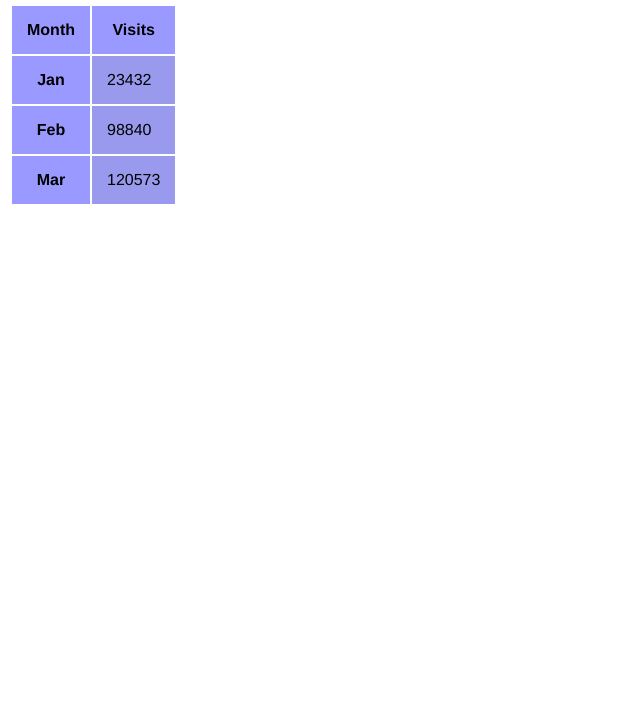
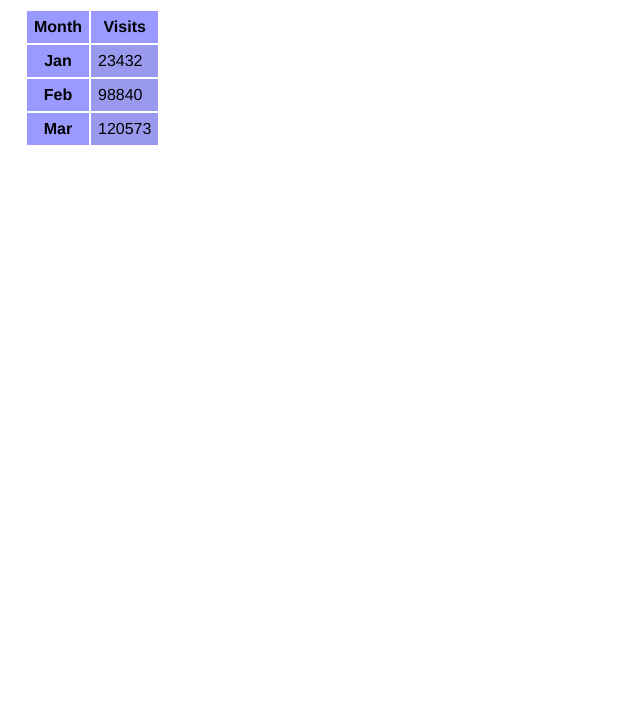
Before and after one commit to frameworkdartboard/howdidthisgethere, a plain HTML site: page index.html in a window 1280 px wide. Shown: the part 72-800 px from the top of the page, without its empty margins (0-640 px from the left). Drawn offline with Linux system fonts and the light colour scheme.

Commit message:
one more modify to css also trying to use my github frameworkdartboard

```diff
--- a/css/default.css
+++ b/css/default.css
@@ -2,13 +2,13 @@ BODY
 {
   font-family: sans-serif;
   font: large Helvetica, Arial, sans-serif;
-  margin-left: 10px;
-  margin-top: 10px;
+  margin-left: 25px;
+  margin-top: 15px;
 }
 TABLE
 {
   border-width: 1px;
   border-color: 0000cc;
 }
-TH { background-color: 9999ff; padding: 15px; }
-TD { background-color: 9999ee; padding: 15px; }
+TH { background-color: 9999ff; padding: 7px; }
+TD { background-color: 9999ee; padding: 7px; }
```
